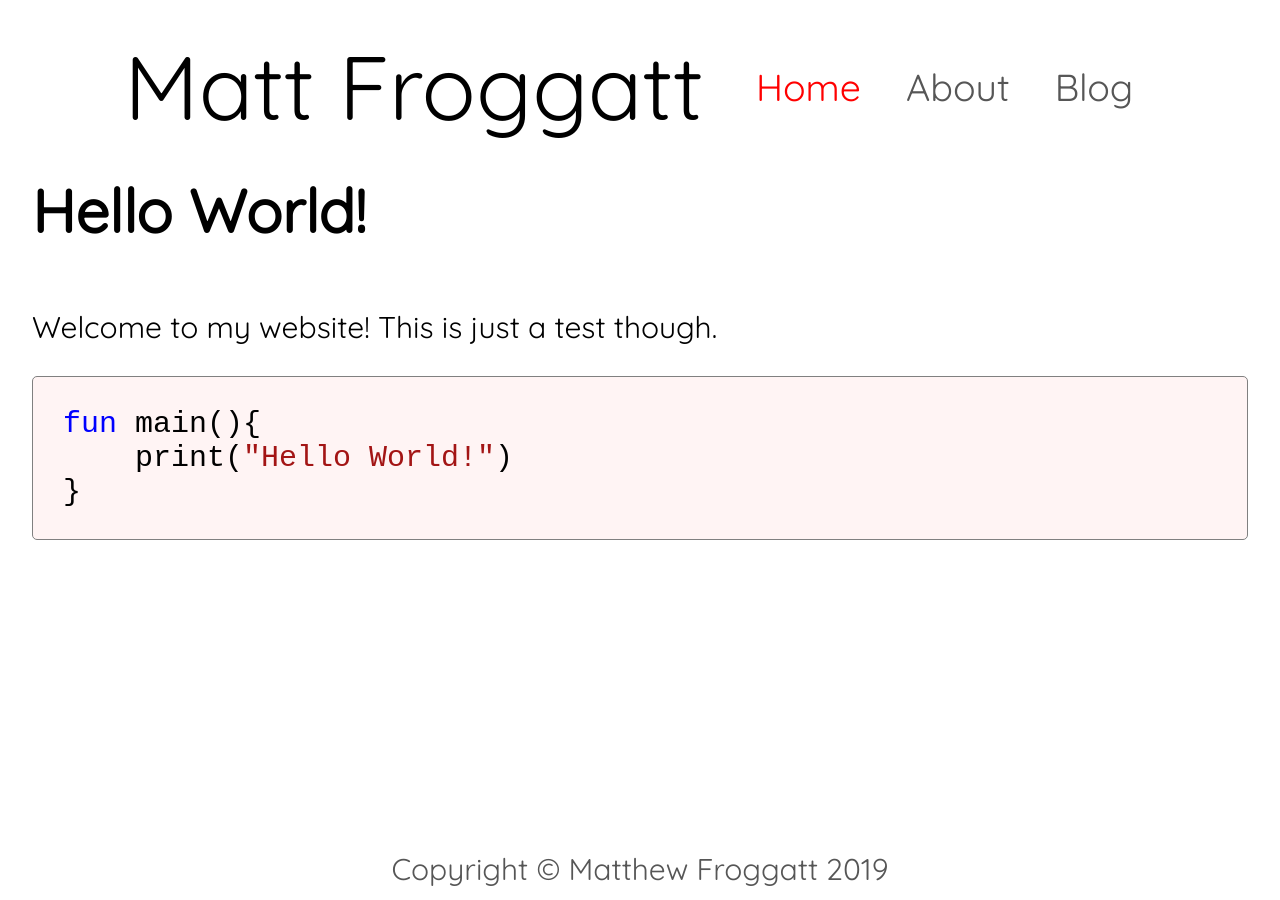
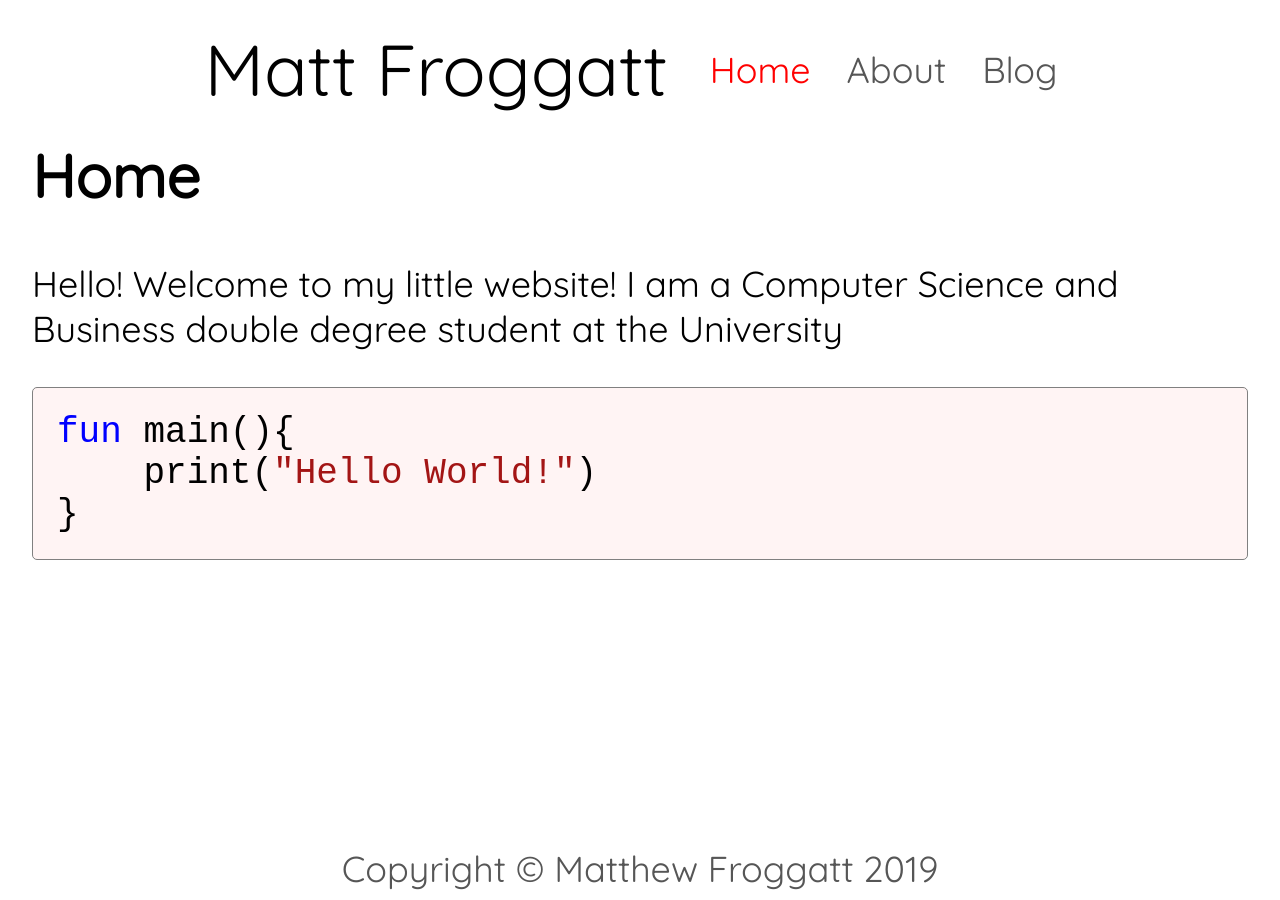
Before and after one commit to matt-froggatt/matt-froggatt.github.io, a Jekyll site: the page built from index.md, in a window 1280 px wide. Built offline with Jekyll 4.4.1, drawn with Linux system fonts in a browser that asks for light colours.

Commit message:
Changed a bunch of css to fix weird difference in size on different pages for mobile.

````diff
--- a/_sass/main.scss
+++ b/_sass/main.scss
@@ -1,7 +1,6 @@
 html{
 	background-color: white;
 	font-family: 'Quicksand', sans-serif;
-	font-size: 30px;
 }
 
 *{
@@ -11,18 +10,19 @@ html{
 	outline:0;
 	vertical-align:baseline;
 
+	font-size: 1.5rem;
+
 //	border-style: solid;
 //	border-width: 3px;
 }
 
 h1{
-	font-size: 200%;
+	font-size: 2.5rem;
 	padding-bottom: 2rem;
 }
 
 p{
-	padding-bottom: 1rem;
-	font-size: 100%;
+	padding-bottom: 1.5rem;
 }
 
 ul{
@@ -70,8 +70,8 @@ hr{
 }
 
 @media only screen and (min-device-width: 1000px){
-	html{
-		font-size: 1.25rem;
+	*{
+		font-size: 1.2rem;
 	}
 }
 
@@ -128,7 +128,6 @@ nav a{
 }
 
 #link_container{
-	font-size: 1.25rem;
 	transition: transform 0.1s ease;
 	display: flex;
 	flex-direction: row;
@@ -160,8 +159,8 @@ nav a{
 @media only screen and (min-width: 1250px){
 	nav{
 		flex-direction: row;
-		padding-top: 1em;
-		padding-bottom: 1em;
+		padding-top: 1rem;
+		padding-bottom: 1rem;
 		justify-content: center;
 		align-items: center;
 	}
--- a/index.md
+++ b/index.md
@@ -2,11 +2,11 @@
 layout: default
 title: Home
 ---
-# Hello World!
+# Home
 
-Welcome to my website! This is just a test though.
+Hello! Welcome to my little website! I am a Computer Science and Business double degree student at the University
 
-``` kotlin
+```kotlin
 fun main(){
     print("Hello World!")
 }
````
